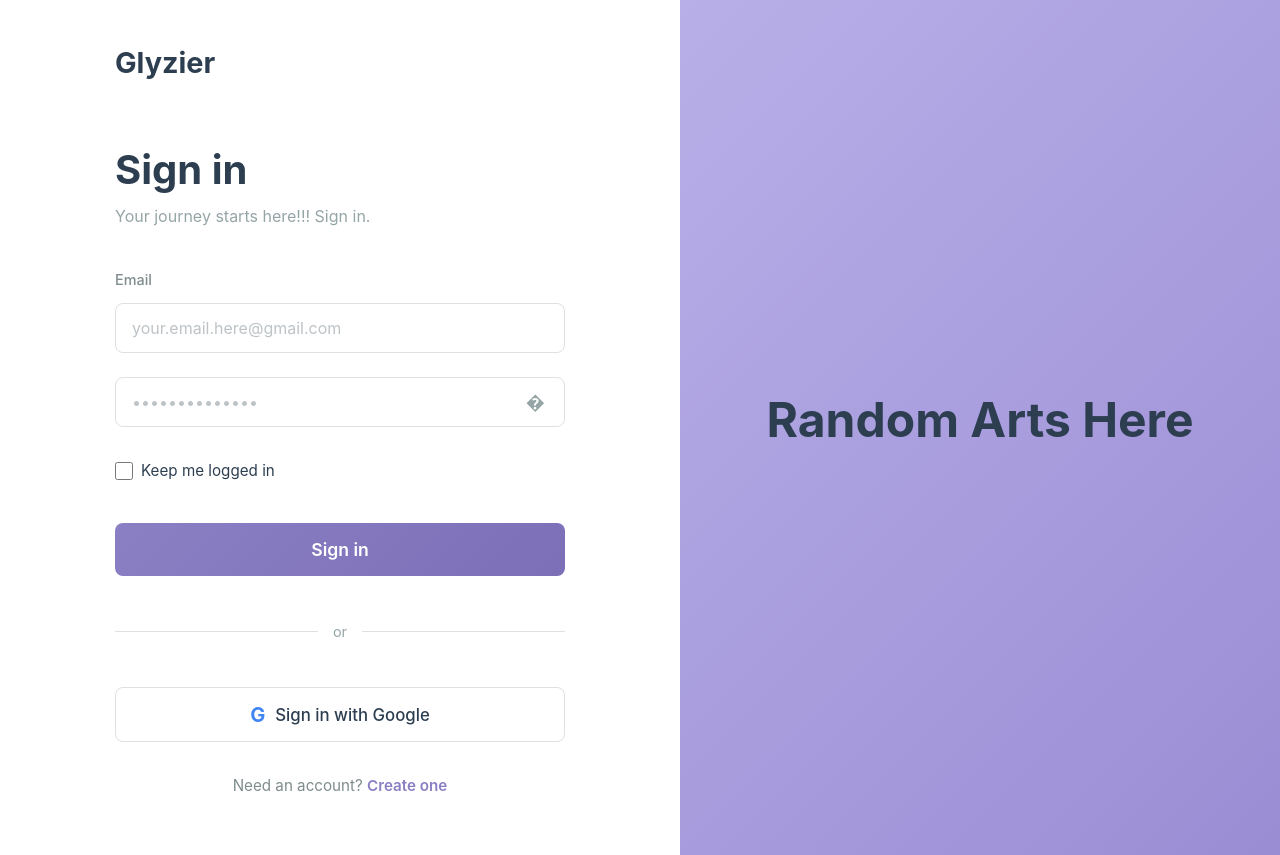
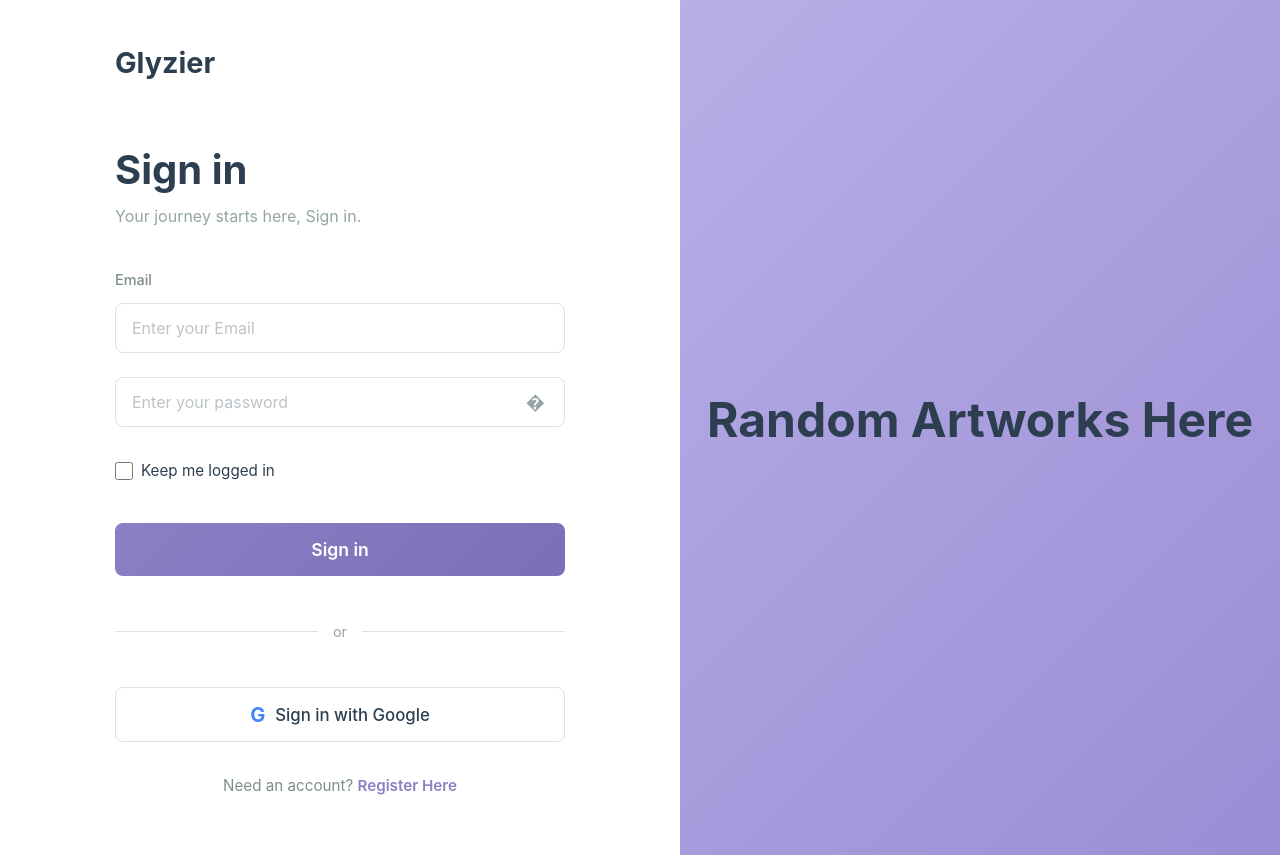
Before and after one commit to seeudev/CSIT321-G7-glyzier, a React (Vite) app in the folder glyzier-frontend/: page /login in a window 1280 px wide. Built offline with nearby package versions, Linux system fonts and the light colour scheme.

Commit message:
fix: ui text fixes

```diff
--- a/glyzier-frontend/src/pages/LoginPage.jsx
+++ b/glyzier-frontend/src/pages/LoginPage.jsx
@@ -112,7 +112,7 @@ function LoginPage() {
           <div className={styles.logo}>Glyzier</div>
 
           <h1 className={styles.title}>Sign in</h1>
-          <p className={styles.subtitle}>Your journey starts here!!! Sign in.</p>
+          <p className={styles.subtitle}>Your journey starts here, Sign in.</p>
 
           {/* Error message display */}
           {error && (
@@ -134,7 +134,7 @@ function LoginPage() {
                 onChange={handleChange}
                 required
                 className={styles.input}
-                placeholder="your.email.here@gmail.com"
+                placeholder="Enter your Email"
               />
             </div>
 
@@ -149,7 +149,7 @@ function LoginPage() {
                   onChange={handleChange}
                   required
                   className={styles.input}
-                  placeholder="••••••••••••••"
+                  placeholder="Enter your password"
                 />
                 <button
                   type="button"
@@ -197,7 +197,7 @@ function LoginPage() {
           {/* Link to register page */}
           <div className={styles.footer}>
             <p>
-              Need an account? <Link to="/register">Create one</Link>
+              Need an account? <Link to="/register">Register Here</Link>
             </p>
           </div>
         </div>
@@ -206,7 +206,7 @@ function LoginPage() {
       {/* Right side - Decorative art background */}
       <div className={styles.artSection}>
         <div className={styles.artContent}>
-          <h2 className={styles.artTitle}>Random Arts Here</h2>
+          <h2 className={styles.artTitle}>Random Artworks Here</h2>
         </div>
       </div>
     </div>
```
